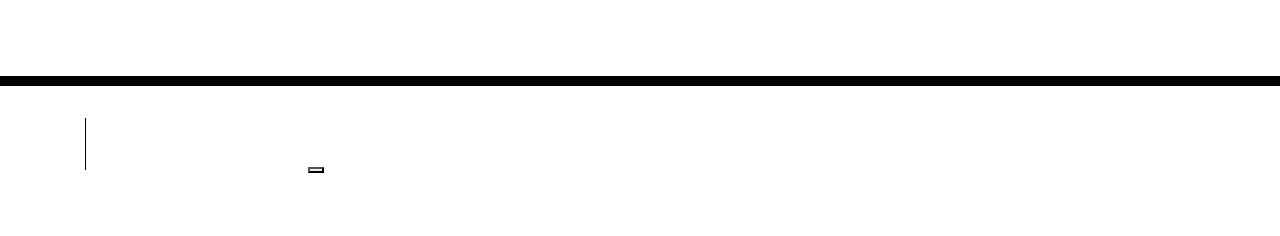
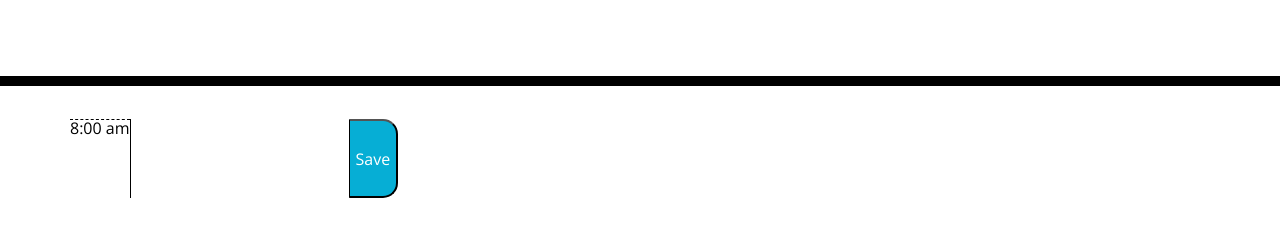
Before and after one commit to DarioOrbita/workday-scheduler, a plain HTML site: page index.html in a window 1280 px wide. Shown: the part 182-418 px from the top of the page. Drawn offline with nearby package versions, Linux system fonts and the light colour scheme; files that its build step writes are made by us from their sources.

Commit message:
added timeslot

```diff
--- a/index.html
+++ b/index.html
@@ -30,9 +30,10 @@
     </header>
     <div class="container">
       <!-- Timeblocks go here -->
-      <div class="timeBlock">
-        <textarea class="description"></textarea>
-        <button class="save"></button>
+      <div class="row timeBlock">
+        <div class="hour">8:00 am</div>
+          <textarea class="description"></textarea>
+          <button class="saveBtn">Save</button>
       </div>
     </div>
 
```
